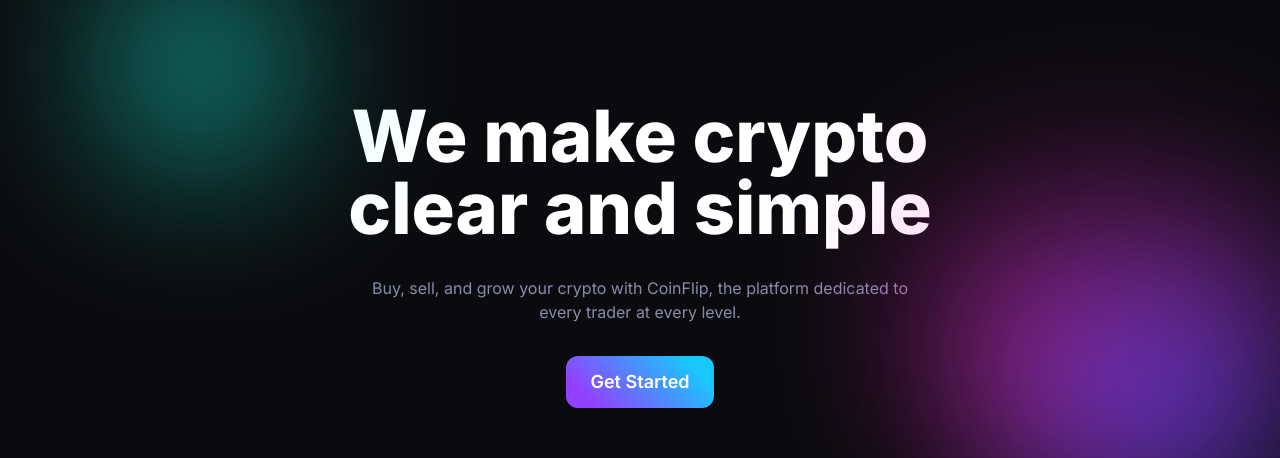
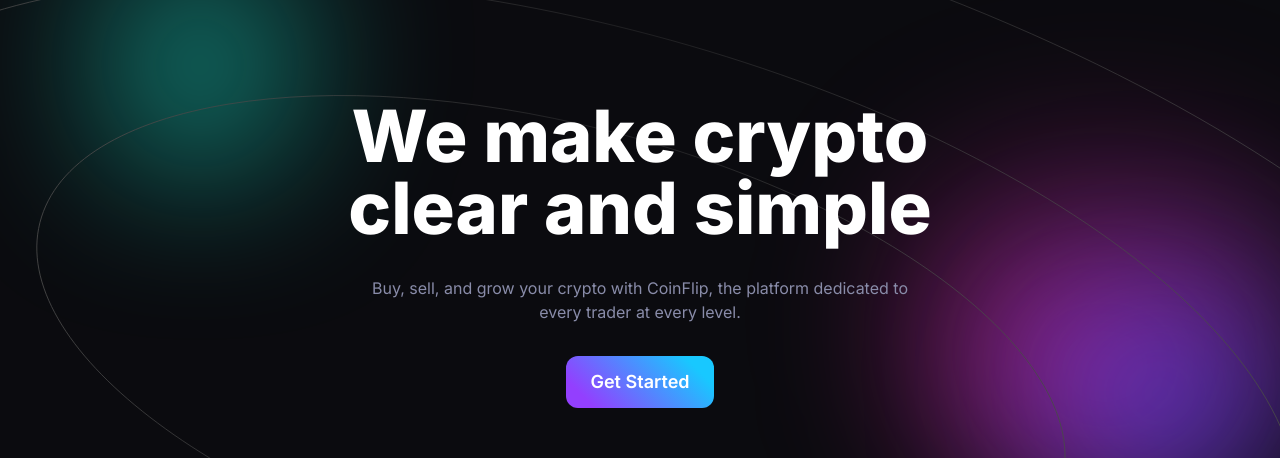
Before and after one commit to gift56/coinflip, a Vue app: page / in a window 1280 px wide. Shown: the part 120-578 px from the top of the page. Built offline with nearby package versions, Linux system fonts and the light colour scheme.

Commit message:
perfecting everything

```diff
--- a/src/components/Hero.vue
+++ b/src/components/Hero.vue
@@ -2,9 +2,7 @@
   <section
     className="w-full relative lg:h-[70vh] flex flex-col items-center justify-center"
   >
-    <div
-      class="flex flex-col w-full items-center justify-center gap-8"
-    >
+    <div class="flex flex-col w-full items-center justify-center gap-8 relative z-10">
       <h1 class="text-3xl font-extrabold md:text-6xl lg:text-7xl text-center">
         We make crypto <br class="hidden lg:block" />
         clear and simple
@@ -30,8 +28,14 @@
     ></div>
     <div
       class="w-[240px] h-[240px] bg-lightBlueBg absolute bottom-[10%] right-0 rounded-full blur-[85px]"
-    >
-  </div>
+    ></div>
+    <div class="w-full overflow-hidden">
+      <img
+        src="../assets/image/heroCircle.svg"
+        alt="heroImage"
+        class="absolute inset-0"
+      />
+    </div>
   </section>
 </template>
 
```
